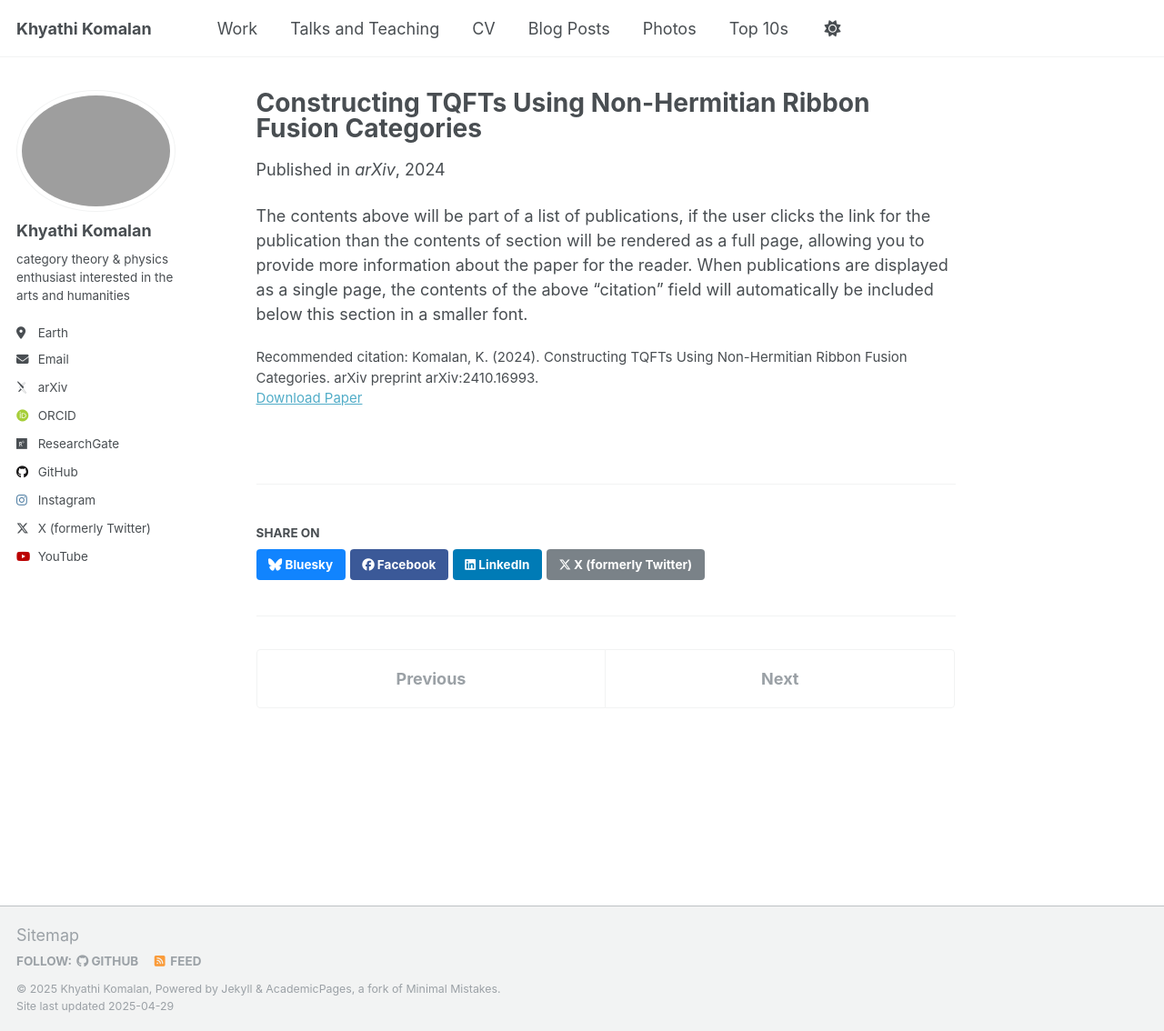
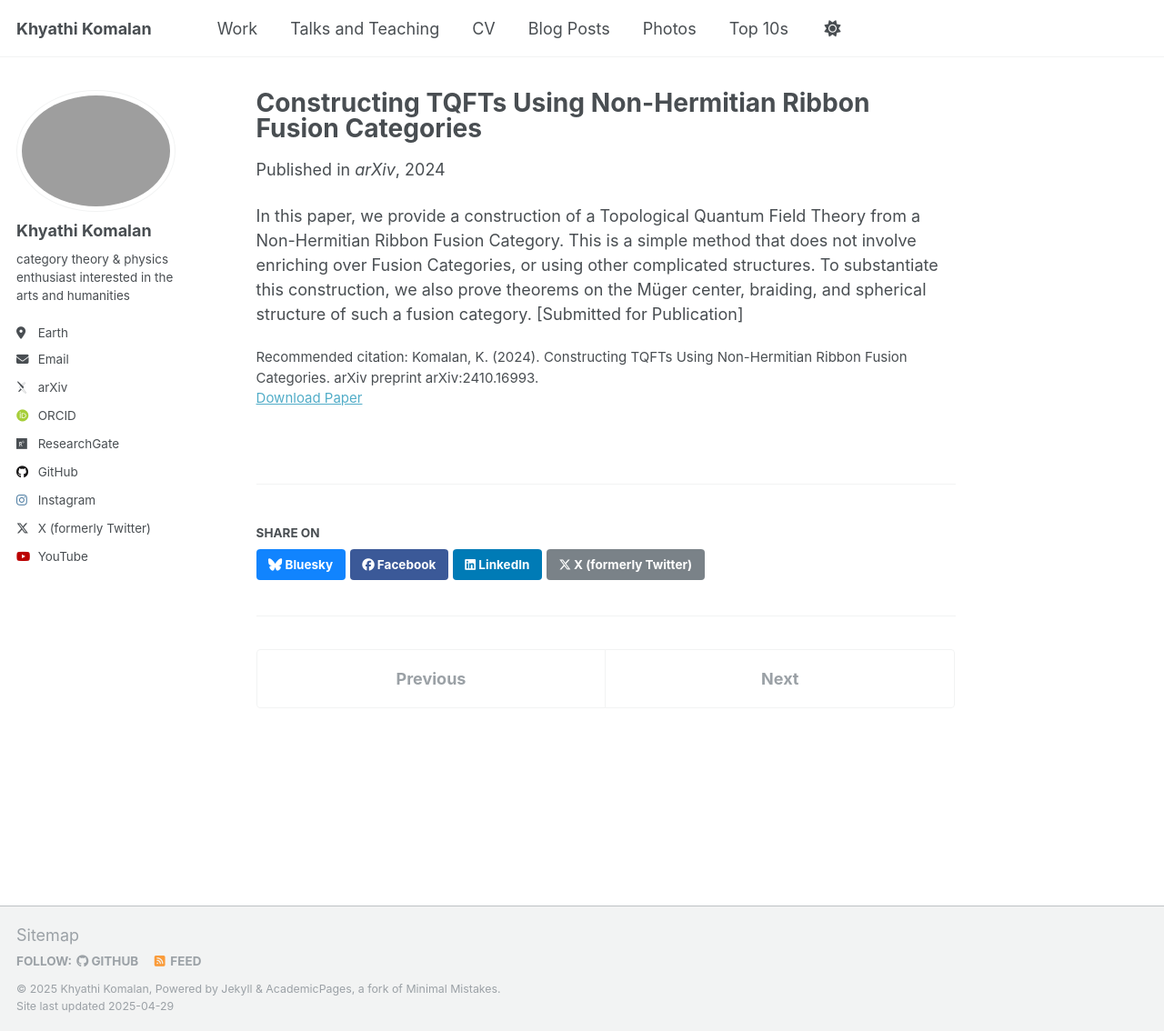
Before and after one commit to khyathikomalan/khyathikomalan.github.io, a Jekyll site: the page built from _publications/2024-10-22-paper-title-number-1.md, in a window 1280 px wide and 1134 px high. Shown: the whole window at 91% size. Built offline with Jekyll 4.4.1, drawn with Linux system fonts in a browser that asks for light colours; some web fonts are replaced.

Commit message:
Update 2024-10-22-paper-title-number-1.md

```diff
--- a/_publications/2024-10-22-paper-title-number-1.md
+++ b/_publications/2024-10-22-paper-title-number-1.md
@@ -13,4 +13,8 @@ venue: 'arXiv'
 paperurl: 'https://arxiv.org/pdf/2410.16993'
 citation: 'Komalan, K. (2024). Constructing TQFTs Using Non-Hermitian Ribbon Fusion Categories. arXiv preprint arXiv:2410.16993.'
 ---
-The contents above will be part of a list of publications, if the user clicks the link for the publication than the contents of section will be rendered as a full page, allowing you to provide more information about the paper for the reader. When publications are displayed as a single page, the contents of the above "citation" field will automatically be included below this section in a smaller font.
+In this paper, we provide a construction of a Topological Quantum Field Theory
+from a Non-Hermitian Ribbon Fusion Category. This is a simple method that does not involve
+enriching over Fusion Categories, or using other complicated structures. To substantiate this
+construction, we also prove theorems on the Müger center, braiding, and spherical structure of
+such a fusion category. [Submitted for Publication]
```
